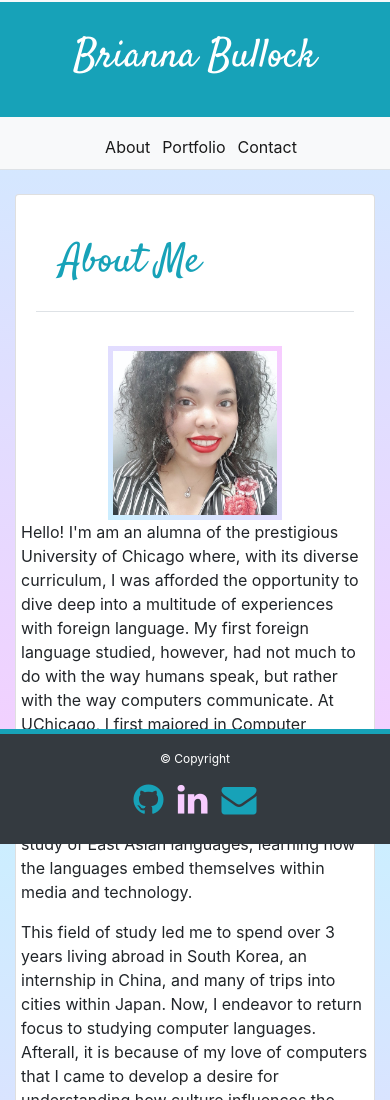
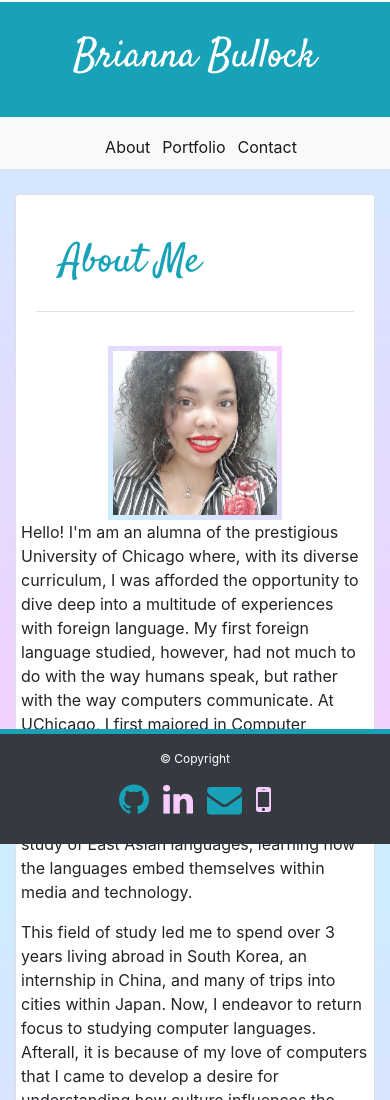
Before and after one commit to kairora/Bullock-Homework2, a plain HTML site: page index.html in a window 390 px wide. Shown: the top 1100 px of the page. Drawn offline with nearby package versions, Linux system fonts and the light colour scheme.

Commit message:
telephone placeholder

```diff
--- a/index.html
+++ b/index.html
@@ -75,6 +75,7 @@
                                 <a class="socialIcon" id="github" href="https://github.com/kairora"><i class="fa fa-github mb-3" aria-hidden="true"></i></a>
                                 <a class="socialIcon" id="linkedin" href="https://www.linkedin.com/in/briannabullock/"><i class="fa fa-linkedin ml-1 mb-3" aria-hidden="true"></i></a>
                                 <a class="socialIcon" id="email" href="mailto:brianna.bullock16@gmail.com"><i class="fa fa-envelope ml-1 mb-3" aria-hidden="true"></i></a>
+                                <a class="socialIcon" id="tele" href="tel:000-000-0000"><i class="fa fa-mobile ml-1 mb-3" aria-hidden="true"></i></a>
                             </section>
                         </div>
                     </div>
--- a/main.css
+++ b/main.css
@@ -76,8 +76,9 @@ footer section {
 #github {
     margin-left: auto;
 }
-#email {
+#tele {
     margin-right: auto;
+    color: rgb(247, 204, 255);
 }
 
 
--- a/portstyle.css
+++ b/portstyle.css
@@ -98,8 +98,9 @@ footer section {
 #github {
     margin-left: auto;
 }
-#email {
+#tele {
     margin-right: auto;
+    color: rgb(247, 204, 255);
 }
 .border-info {
     border-top-width: 5px !important;;
--- a/style.css
+++ b/style.css
@@ -66,8 +66,9 @@ footer section {
 #github {
     margin-left: auto;
 }
-#email {
+#tele {
     margin-right: auto;
+    color: rgb(247, 204, 255);
 }
 .border-info {
     border-top-width: 5px !important;;
```
Also changed, not shown: contact.html (+1 -0 lines), portfolio.html (+1 -0 lines).
